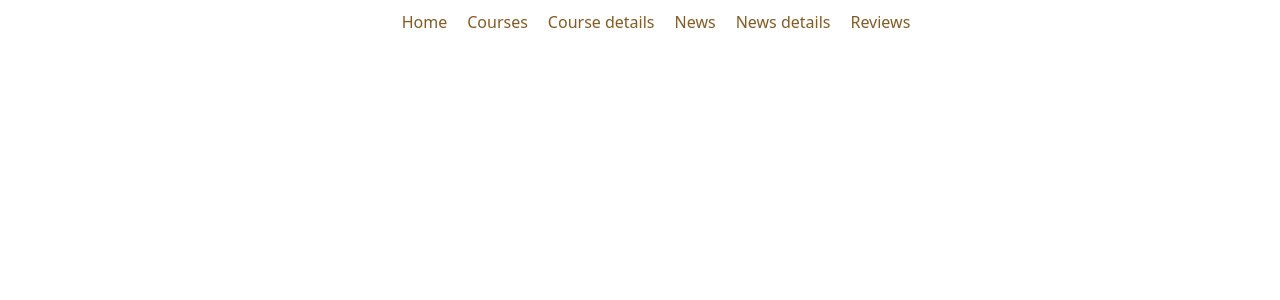
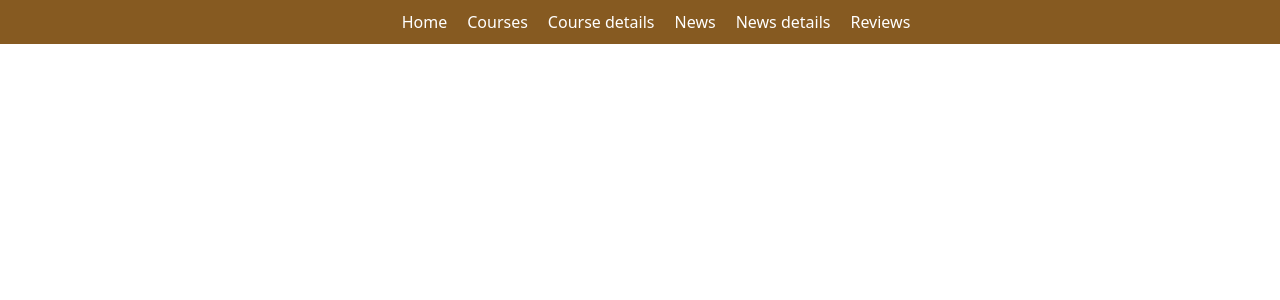
Before and after one commit to FonsahPageo/figma-design, a PHP site: page /homepage.html in a window 1280 px wide. Shown: the top 300 px of the page. Run offline with PHP 8.4, Linux system fonts and the light colour scheme.

Commit message:
work update

```diff
--- a/header.html
+++ b/header.html
@@ -36,8 +36,8 @@
             </ul>
         </div>
         <div class="nav-buttons">
-            <button class="login-button">Login</button>
-            <button class="get-started-header">Get Started</button>
+            <button class="login-button"><a href="#">Login</a></button>
+            <button class="get-started-header"><a href="#">Get Started</a></button>
         </div>
     </nav>
 </body>
--- a/homepage.html
+++ b/homepage.html
@@ -9,7 +9,7 @@
 </head>
 
 <body>
-    <nav class="top-nav">
+    <nav class="main-nav">
         <div>
             <ul>
                 <li><a href="index.html">Home</a></li>
--- a/styles/header.css
+++ b/styles/header.css
@@ -48,10 +48,9 @@
     gap: 10px;
 }
 
-
-button.login-button{
+.login-button{
     padding: 8px;
-    color: #EA9F08;
+    color: #fff;
     border: 1px solid #EA9F08;
     border-radius: 8px;
     background: transparent;
--- a/styles/homepage.css
+++ b/styles/homepage.css
@@ -1,16 +1,19 @@
-.top-nav{
+.main-nav{
   display: flex;
   align-items: center;
   justify-content: space-around;
+  background-color: #865A21;
+  /* position: fixed; */
+  top: 0;
 }
 
-.top-nav li{
+.main-nav li{
   float: left;
   padding: 10px;
   list-style: none;
 }
 
-.top-nav a{
+.main-nav a{
   font-weight: 400;
   font-size: 16px;
   line-height: 150%;
@@ -19,7 +22,7 @@
   list-style: none;
   text-decoration: none;
   justify-content: space-between;
-  color: #865A21;
+  color: #fff;
 }
 
 .nav-buttons{
--- a/styles/style.css
+++ b/styles/style.css
@@ -1,5 +1,10 @@
 a {
     text-decoration: none;
+}
+
+a:hover{
+    color: #56a79a;
+    /* font-weight: bold; */
 }
 
 li {
```
